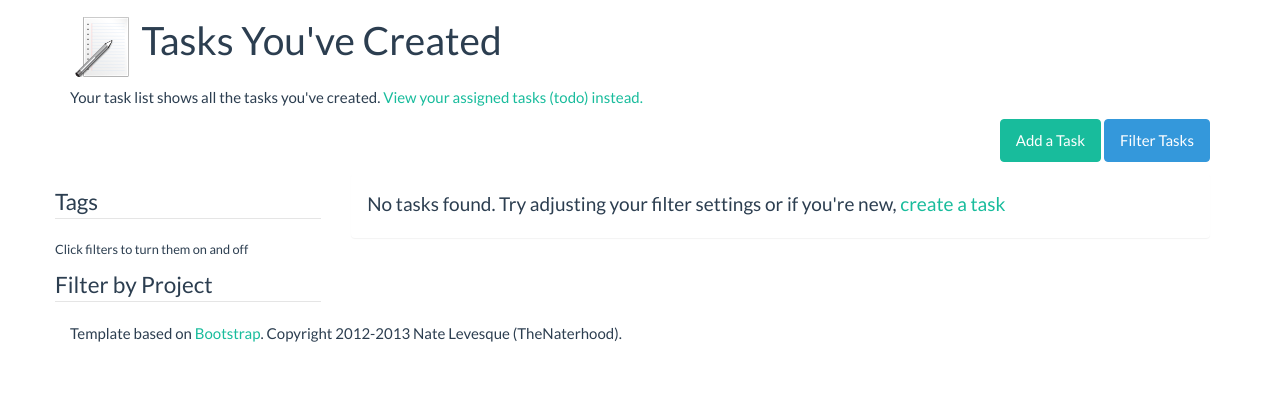
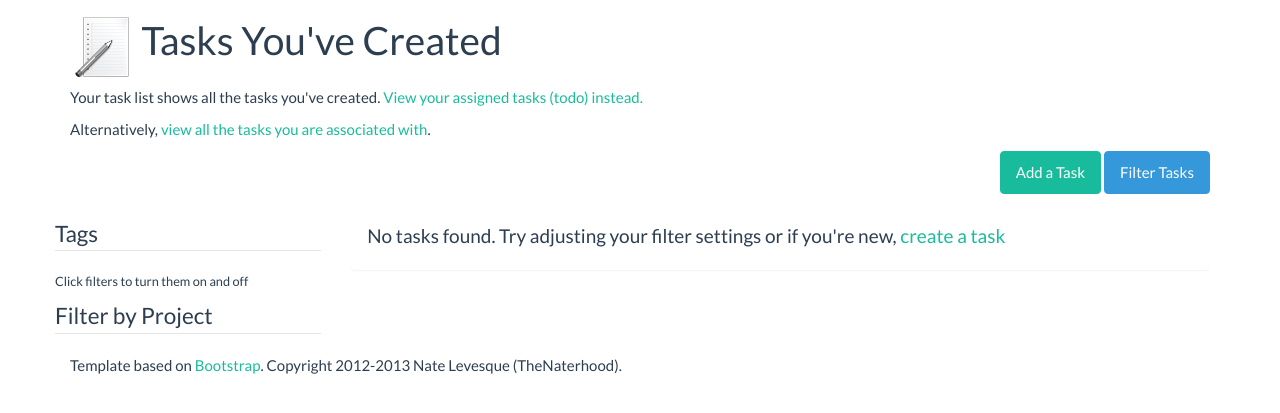
Before and after one commit to thenaterhood/subproject, a Django app: page /projects/usertasks/ in a window 1280 px wide. Shown: the part 61-474 px from the top of the page. Run offline with Django 3.2, Linux system fonts and the light colour scheme; the visitor is signed in with stand-in values (Sample User, id 1); data that the repository does not hold is empty; parts of the project's set-up code (start-up, migrations or seed data) failed here and were passed over.

Commit message:
add view for all tasks

```diff
--- a/project/templates/task_list.html
+++ b/project/templates/task_list.html
@@ -20,6 +20,7 @@
 	{% else %}
 	<p>Your Todo list contains a list of open tasks for projects that you have had assigned to you. <a href="/projects/usertasks">View all Tasks you've created instead.</a></p>
 	{% endif %}
+	<p>Alternatively, <a href="/projects/tasks/all">view all the tasks you are associated with</a>.</p>
 	<p class="pull-right">
 		<a class="btn btn-success" href="/projects/addtask">Add a Task</a>
 		<a class="btn btn-info" href="/projects/filter/addtasktag/">Filter Tasks</a>
--- a/project/views.py
+++ b/project/views.py
@@ -241,6 +241,23 @@ def tasks_by_status( request, assignee=False, status='inprogress' ):
 
 
 	return render_to_response( 'task_list.html', RequestContext(request, args) )
+
+@login_required
+def all_tasks( request ):
+
+	args = {}
+	args['tags'] = Tag.objects.filter( Q(owner=request.user)|Q(users=request.user)|Q(viewers=request.user) ).order_by("name")
+	args['tasks'] = tasks = apply_task_filter( request, ProjectTask.objects.filter( Q(creator=request.user)|Q(assigned=request.user) ).distinct() )
+	args['other_name'] = 'All Tasks'
+	args['showmore'] = False
+	args['other_num'] = args['tasks'].count()
+	args['num_tasks'] = args['other_num']
+	args['projects'] = Project.objects.filter( Q(manager=request.user)|Q(members=request.user) ).distinct()
+
+	args['filters'] = get_task_filters( request )
+
+	return render_to_response( 'task_list.html', RequestContext(request, args) )
+
 
 @login_required
 def user_all_tasks(request, assignee=False, userange=True ):
--- a/webtrack/urls.py
+++ b/webtrack/urls.py
@@ -93,6 +93,7 @@ urlpatterns = patterns('',
     url(r'^projects/todo/$', 'project.views.my_todo'),
     url(r'^projects/todo/(?P<status>[a-zA-Z]+)/$', 'project.views.todo_by_status'),
     url(r'^projects/usertasks/(?P<status>[a-zA-Z]+)/$', 'project.views.tasks_by_status'),
+    url(r'^projects/tasks/all/$', 'project.views.all_tasks'),
 
 
 
```
